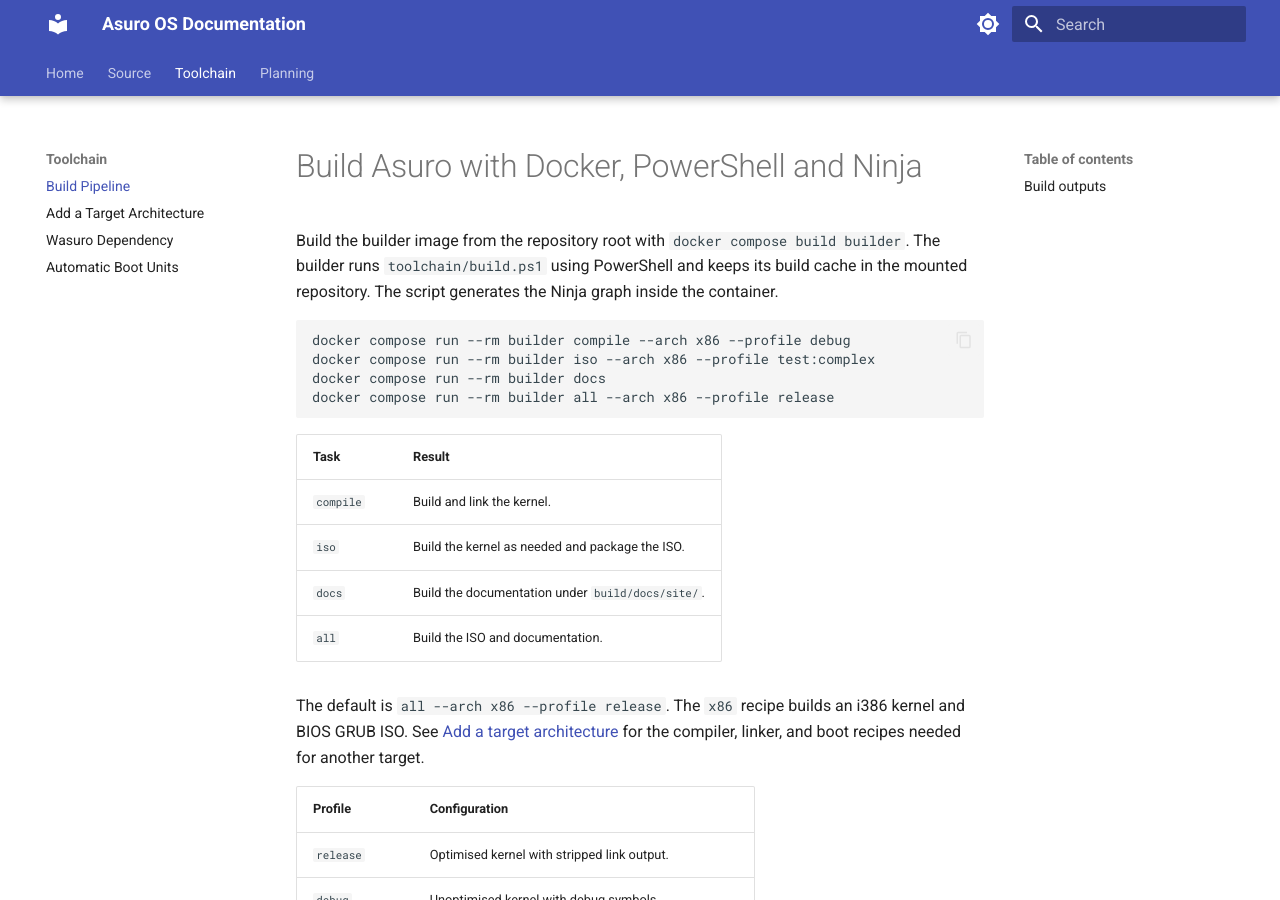
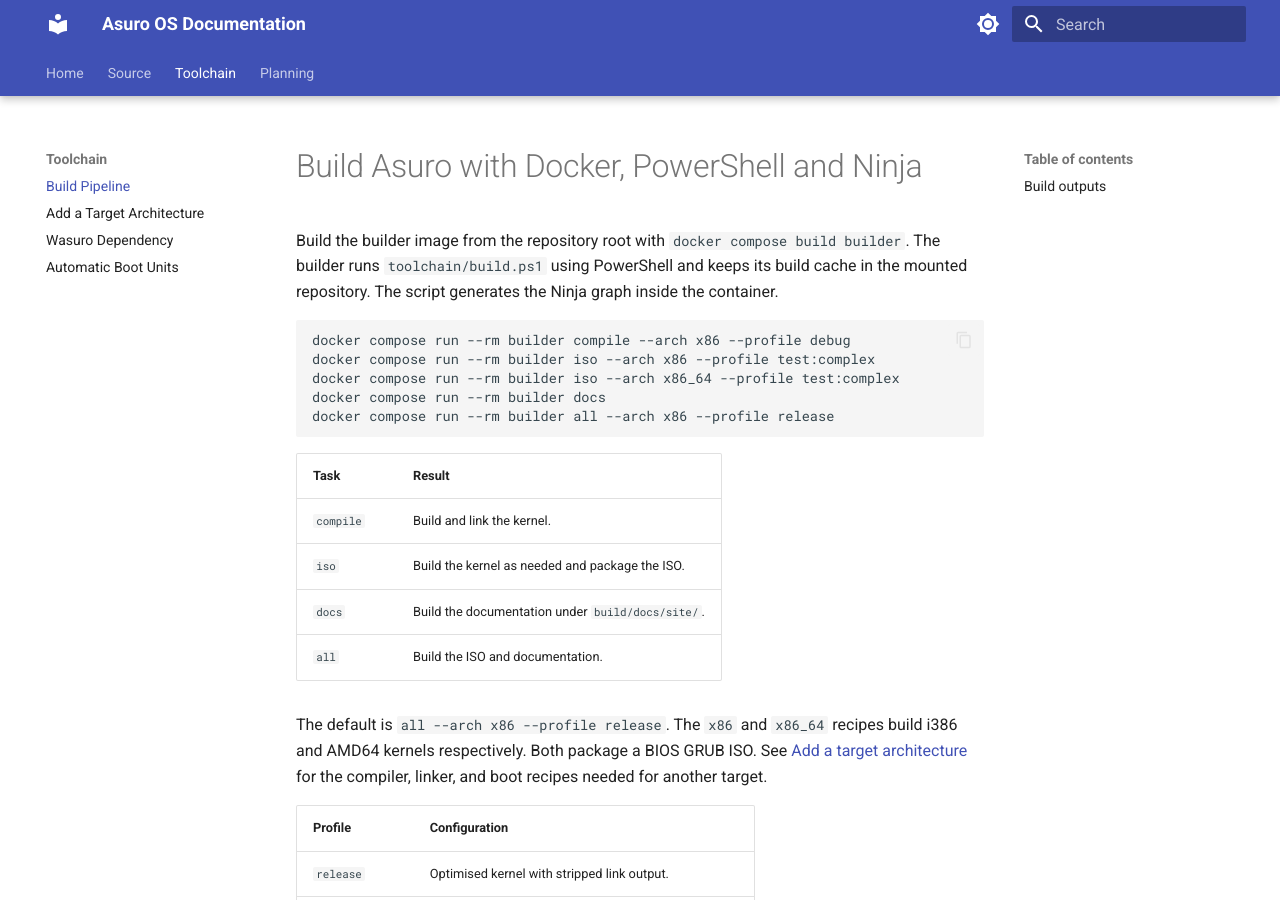
Before and after one commit to t3hn3rd/Asuro, an MkDocs documentation site: the page built from doc/toolchain/compile.md, in a window 1280 px wide and 900 px high. Built offline with MkDocs 1.6.1 and Material for MkDocs 9.7.7, drawn with Linux system fonts in a browser that asks for light colours.

Commit message:
Build x86-64 through the shared PowerShell and Ninja pipeline

````diff
--- a/doc/toolchain/compile.md
+++ b/doc/toolchain/compile.md
@@ -5,6 +5,7 @@ Build the builder image from the repository root with `docker compose build buil
 ```sh
 docker compose run --rm builder compile --arch x86 --profile debug
 docker compose run --rm builder iso --arch x86 --profile test:complex
+docker compose run --rm builder iso --arch x86_64 --profile test:complex
 docker compose run --rm builder docs
 docker compose run --rm builder all --arch x86 --profile release
 ```
@@ -16,7 +17,7 @@ docker compose run --rm builder all --arch x86 --profile release
 | `docs` | Build the documentation under `build/docs/site/`. |
 | `all` | Build the ISO and documentation. |
 
-The default is `all --arch x86 --profile release`. The `x86` recipe builds an i386 kernel and BIOS GRUB ISO. See [Add a target architecture](architectures.md) for the compiler, linker, and boot recipes needed for another target.
+The default is `all --arch x86 --profile release`. The `x86` and `x86_64` recipes build i386 and AMD64 kernels respectively. Both package a BIOS GRUB ISO. See [Add a target architecture](architectures.md) for the compiler, linker, and boot recipes needed for another target.
 
 | Profile | Configuration |
 | --- | --- |
````
Also changed, not shown: .drone.yml (+4 -3 lines), doc/toolchain/architectures.md (+1 -1 lines), 2 other files.
